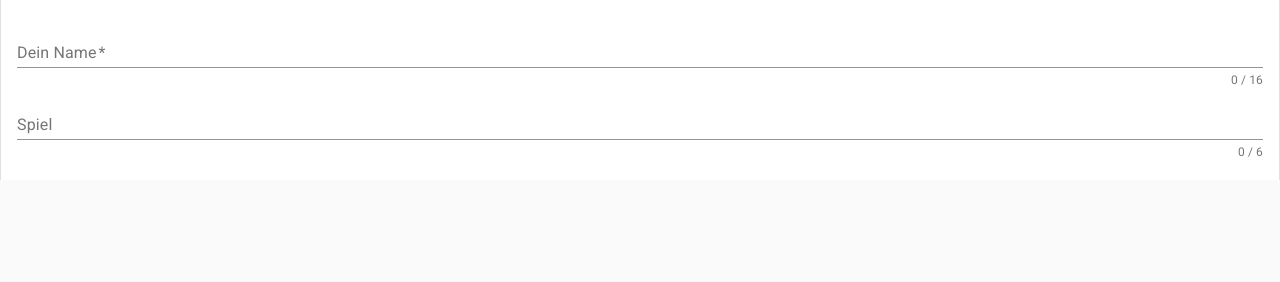
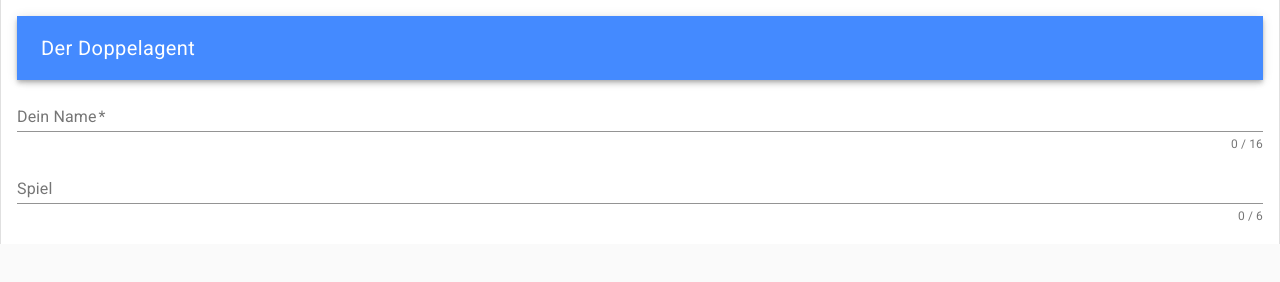
Before and after one commit to killer-it44/impostor, a website: page web-client/index.html in a window 1280 px wide. Drawn offline with nearby package versions, Linux system fonts and the light colour scheme.

Commit message:
header for login screen

```diff
--- a/web-client/index.html
+++ b/web-client/index.html
@@ -40,6 +40,9 @@
                 <md-app>
                     <md-app-content>
                         <form v-if="!hasJoined">
+                            <md-toolbar class="md-primary">
+                                <h3 class="md-title">Der Doppelagent</h3>
+                            </md-toolbar>
                             <md-toolbar v-if="this.errorMessage" class="md-accent">{{this.errorMessage}}</md-toolbar>
 
                             <md-field>
```
